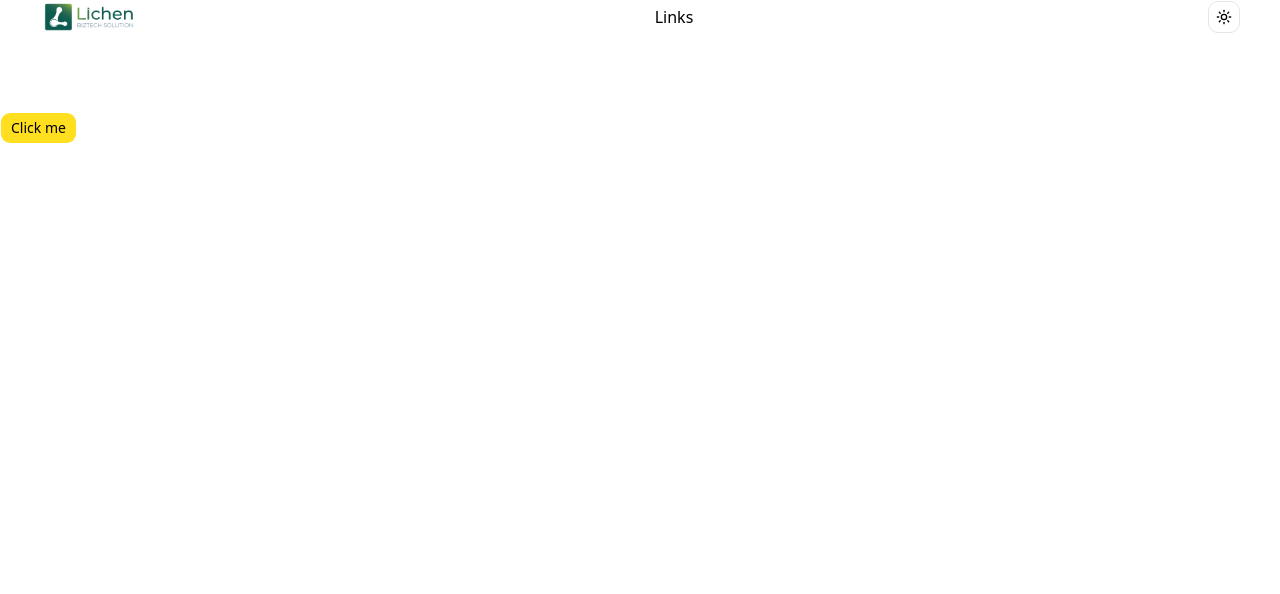
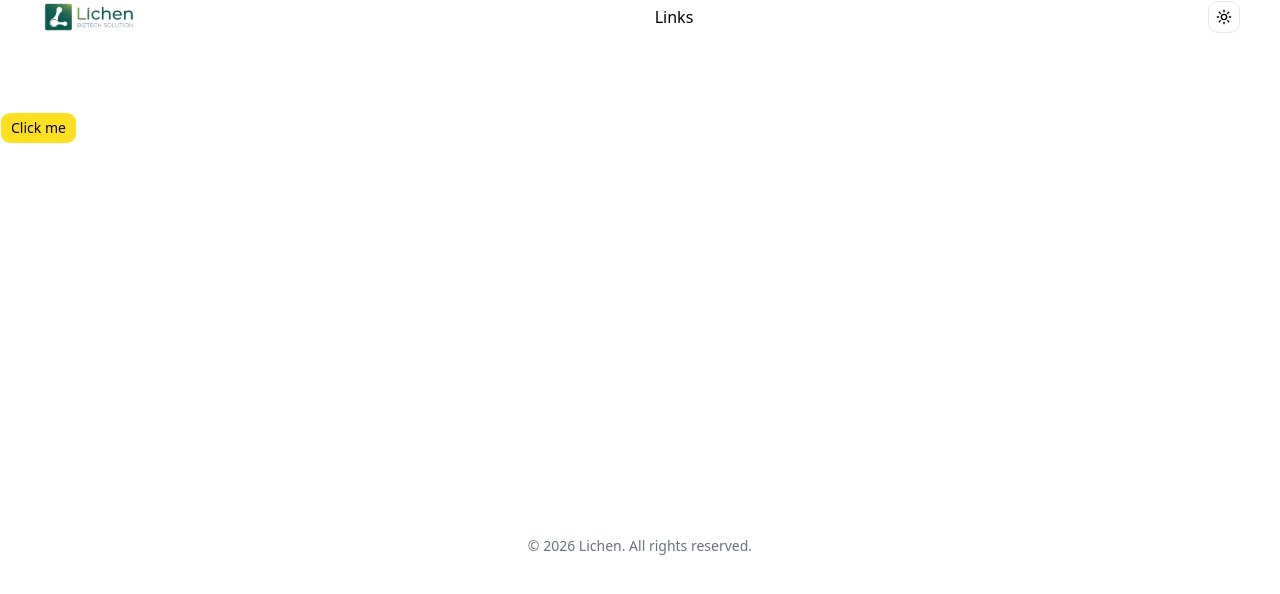
Before and after one commit to atmabdullaham/lichen-biztech, a Next.js app: page / in a window 1280 px wide. Shown: the top 594 px of the page. Built offline with nearby package versions, Linux system fonts and the light colour scheme.

Commit message:
added footer in layout

```diff
--- a/src/app/layout.js
+++ b/src/app/layout.js
@@ -1,3 +1,4 @@
+import Footer from "@/components/Footer";
 import Header from "@/components/Header";
 import { ThemeProvider } from "@/components/theme/theme-provider";
 import { Geist, Geist_Mono, Lora } from "next/font/google";
@@ -45,7 +46,7 @@ export default function RootLayout({ children }) {
         <main className="min-h-[calc(100vh-280px)]">
         {children}
         </main>
-        {/* Footer */}
+        <Footer/>
         </ThemeProvider>
         </body>
     </html>
--- /dev/null
+++ b/src/components/Footer.jsx
@@ -0,0 +1,11 @@
+const Footer = () => {
+  return (
+    <footer>
+      <div className="container mx-auto py-4 text-center text-sm text-gray-500">
+        &copy; {new Date().getFullYear()} Lichen. All rights reserved.
+      </div>
+    </footer>
+  );
+};
+
+export default Footer;
```
